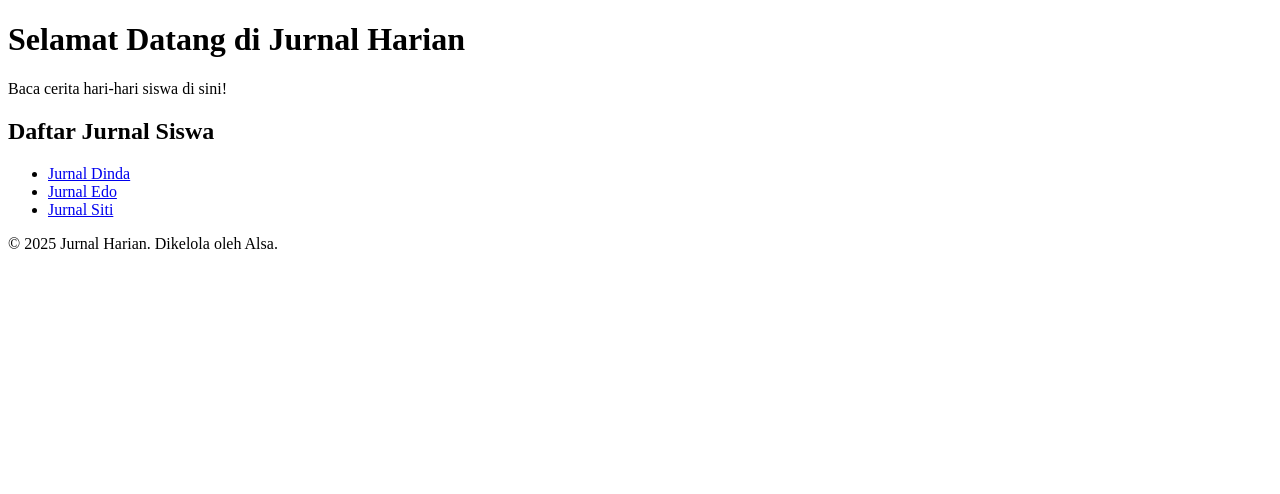
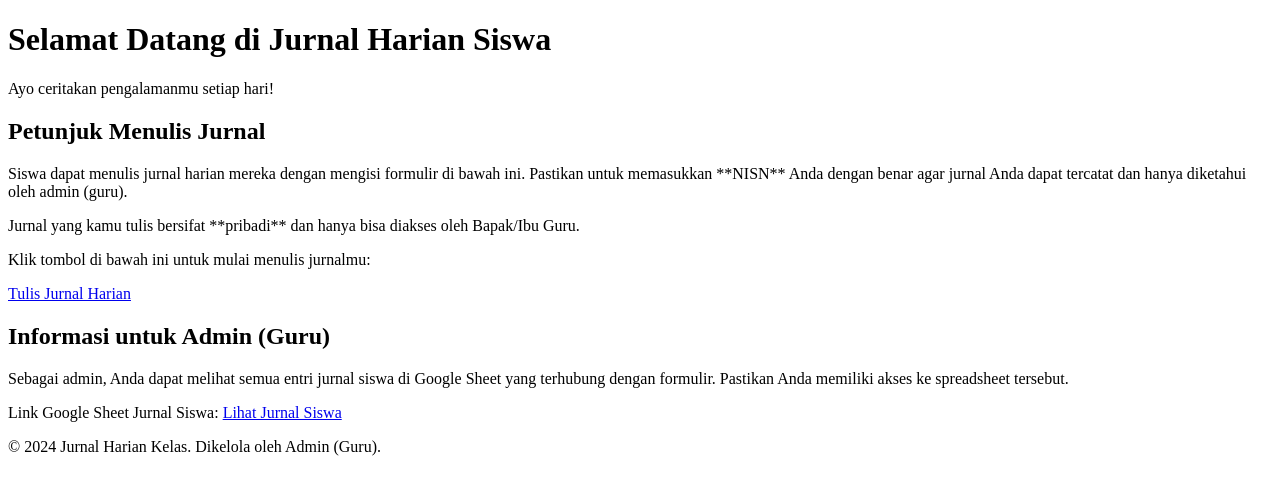
Before and after one commit to alsaxvip/jurnalsa, a plain HTML site: page index.html in a window 1280 px wide. Drawn offline with Linux system fonts and the light colour scheme.

Commit message:
Update index.html

```diff
--- a/index.html
+++ b/index.html
@@ -4,29 +4,31 @@
     <meta charset="UTF-8">
     <meta name="viewport" content="width=device-width, initial-scale=1.0">
     <title>Jurnal Harian Siswa</title>
-    <link rel="stylesheet" href="css/style.css">
-</head>
+    <link rel="stylesheet" href="style.css"> </head>
 <body>
     <header>
-        <h1>Selamat Datang di Jurnal Harian</h1>
-        <p>Baca cerita hari-hari siswa di sini!</p>
+        <h1>Selamat Datang di Jurnal Harian Siswa</h1>
+        <p>Ayo ceritakan pengalamanmu setiap hari!</p>
     </header>
 
     <main>
-        <section class="journal-list">
-            <h2>Daftar Jurnal Siswa</h2>
-            <ul>
-                <li><a href="jurnal-siswa-1.html">Jurnal Dinda</a></li>
-                <li><a href="jurnal-siswa-2.html">Jurnal Edo</a></li>
-                <li><a href="jurnal-siswa-3.html">Jurnal Siti</a></li>
-                </ul>
+        <section class="info-section">
+            <h2>Petunjuk Menulis Jurnal</h2>
+            <p>Siswa dapat menulis jurnal harian mereka dengan mengisi formulir di bawah ini. Pastikan untuk memasukkan **NISN** Anda dengan benar agar jurnal Anda dapat tercatat dan hanya diketahui oleh admin (guru).</p>
+            <p>Jurnal yang kamu tulis bersifat **pribadi** dan hanya bisa diakses oleh Bapak/Ibu Guru.</p>
+            <p>Klik tombol di bawah ini untuk mulai menulis jurnalmu:</p>
+            <a href="https://forms.gle/3MUWmc2asZEru8KTA" target="_blank" class="button">Tulis Jurnal Harian</a>
+        </section>
+
+        <section class="admin-info">
+            <h2>Informasi untuk Admin (Guru)</h2>
+            <p>Sebagai admin, Anda dapat melihat semua entri jurnal siswa di Google Sheet yang terhubung dengan formulir. Pastikan Anda memiliki akses ke spreadsheet tersebut.</p>
+            <p>Link Google Sheet Jurnal Siswa: <a href="https://docs.google.com/spreadsheets/d/1TbAo5NG2iKr3f2IiD4ZsRQXA5c_12vnHCW420T6ozD0/edit?gid=0#gid=0" target="_blank">Lihat Jurnal Siswa</a></p>
         </section>
     </main>
 
     <footer>
-        <p>&copy; 2025 Jurnal Harian. Dikelola oleh Alsa.</p>
+        <p>&copy; 2024 Jurnal Harian Kelas. Dikelola oleh Admin (Guru).</p>
     </footer>
-
-    <script src="js/script.js"></script>
 </body>
 </html>
```
